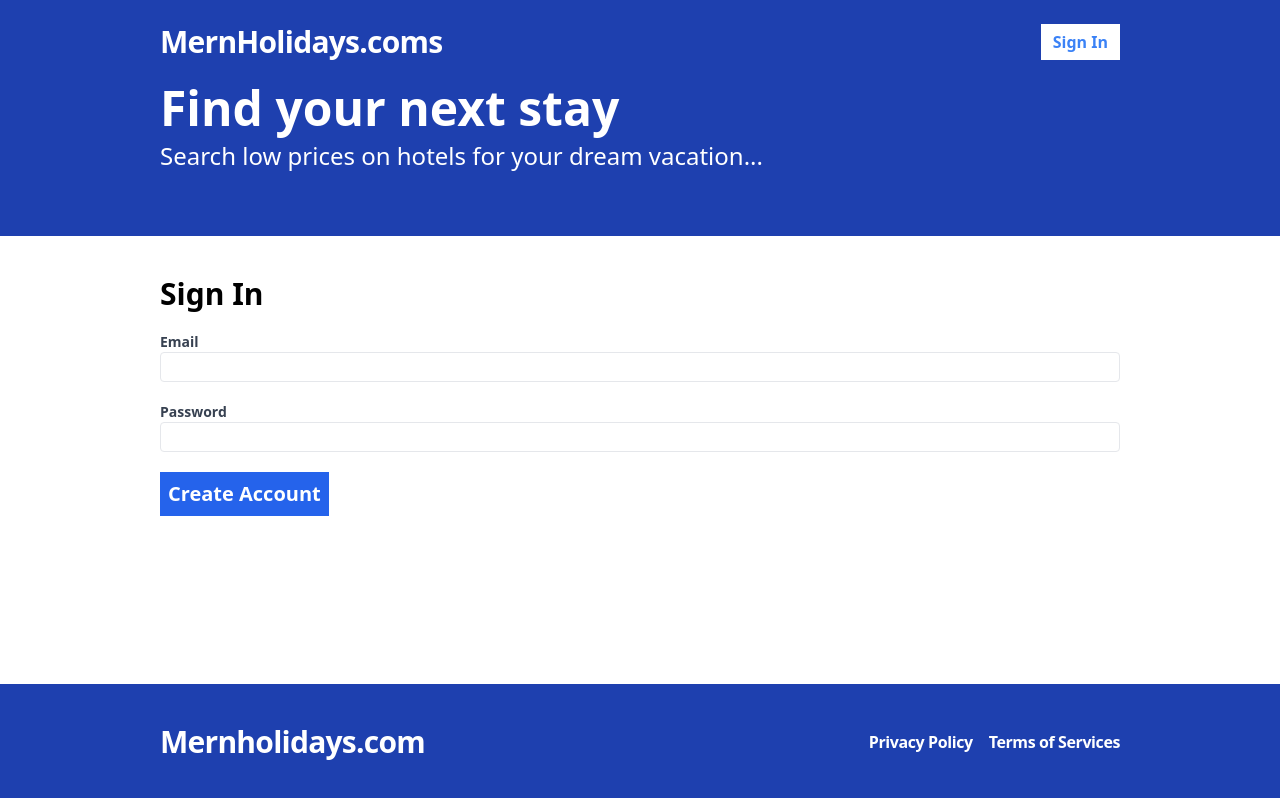
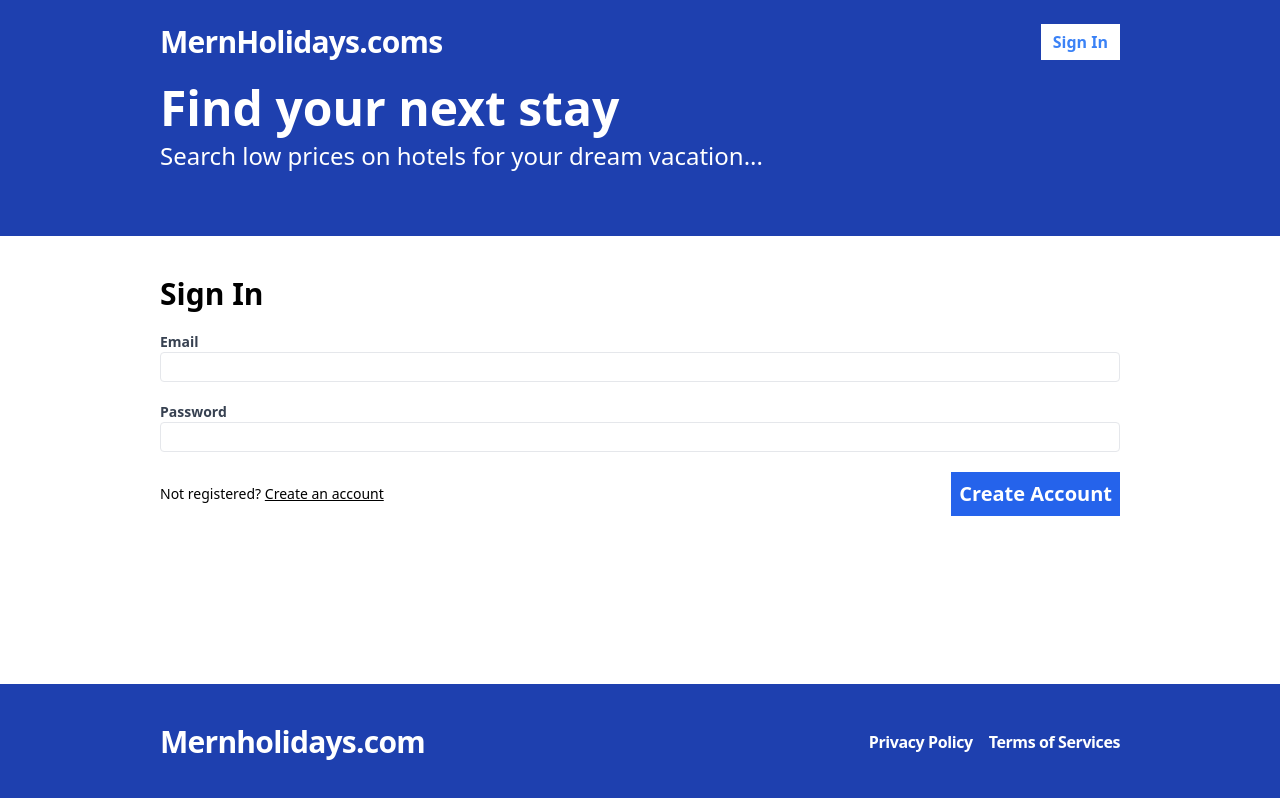
Before and after one commit to tarik619/mern-hotel-booking-app, a React (Vite) app in the folder client/: page /sign-in in a window 1280 px wide. Built offline with nearby package versions, Linux system fonts and the light colour scheme; no server answers.

Commit message:
small changes in header and sign in page

```diff
--- a/client/src/components/Header.tsx
+++ b/client/src/components/Header.tsx
@@ -13,8 +13,18 @@
         <span className="flex space-x-2">
           {isLoggedIn ? (
             <>
-              <Link to={"/my-bookings"}>My Bookings</Link>
-              <Link to={"/my-hotels"}>My Hotels</Link>
+              <Link
+                className="flex items-center text-white px-3 font-bold hover:bg-blue-600"
+                to={"/my-bookings"}
+              >
+                My Bookings
+              </Link>
+              <Link
+                className="flex items-center text-white px-3 font-bold hover:bg-blue-600"
+                to={"/my-hotels"}
+              >
+                My Hotels
+              </Link>
               <SignOutButton />
             </>
           ) : (
--- a/client/src/pages/SignIn.tsx
+++ b/client/src/pages/SignIn.tsx
@@ -2,7 +2,7 @@
 import { useMutation, useQueryClient } from "react-query";
 import * as apiClient from "../api-client";
 import { useAppContext } from "../context/AppContext";
-import { useNavigate } from "react-router-dom";
+import { useNavigate, Link } from "react-router-dom";
 
 export type SignInFormData = {
   email: string;
@@ -67,7 +67,13 @@
           <span className="text-red-500">{errors.password.message}</span>
         )}
       </label>
-      <span>
+      <span className="flex items-center justify-between">
+        <span className="text-sm">
+          Not registered?{" "}
+          <Link className="underline" to={"/register"}>
+            Create an account
+          </Link>
+        </span>
         <button
           type="submit"
           className="bg-blue-600 text-white p-2 font-bold hover:bg-blue-300 text-xl"
```
